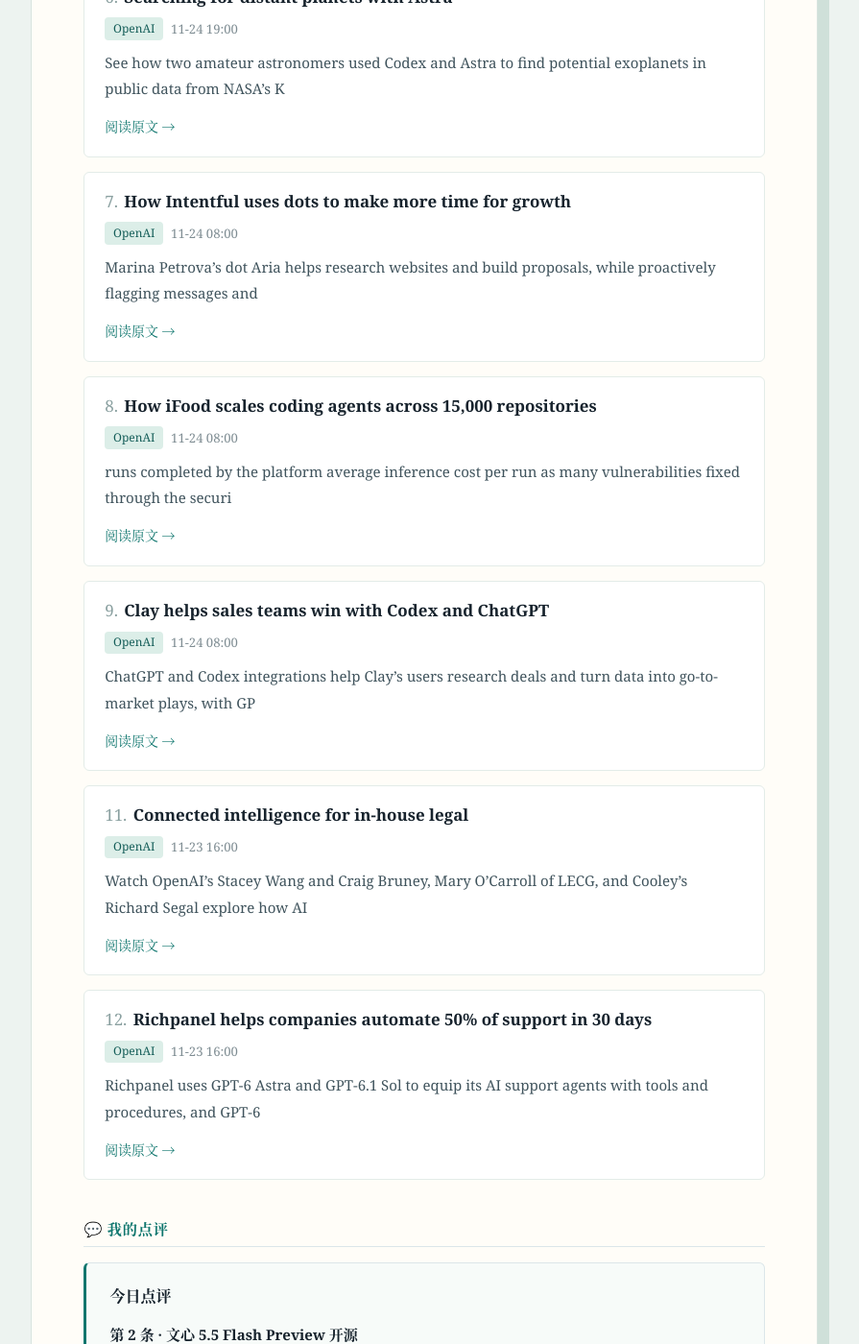
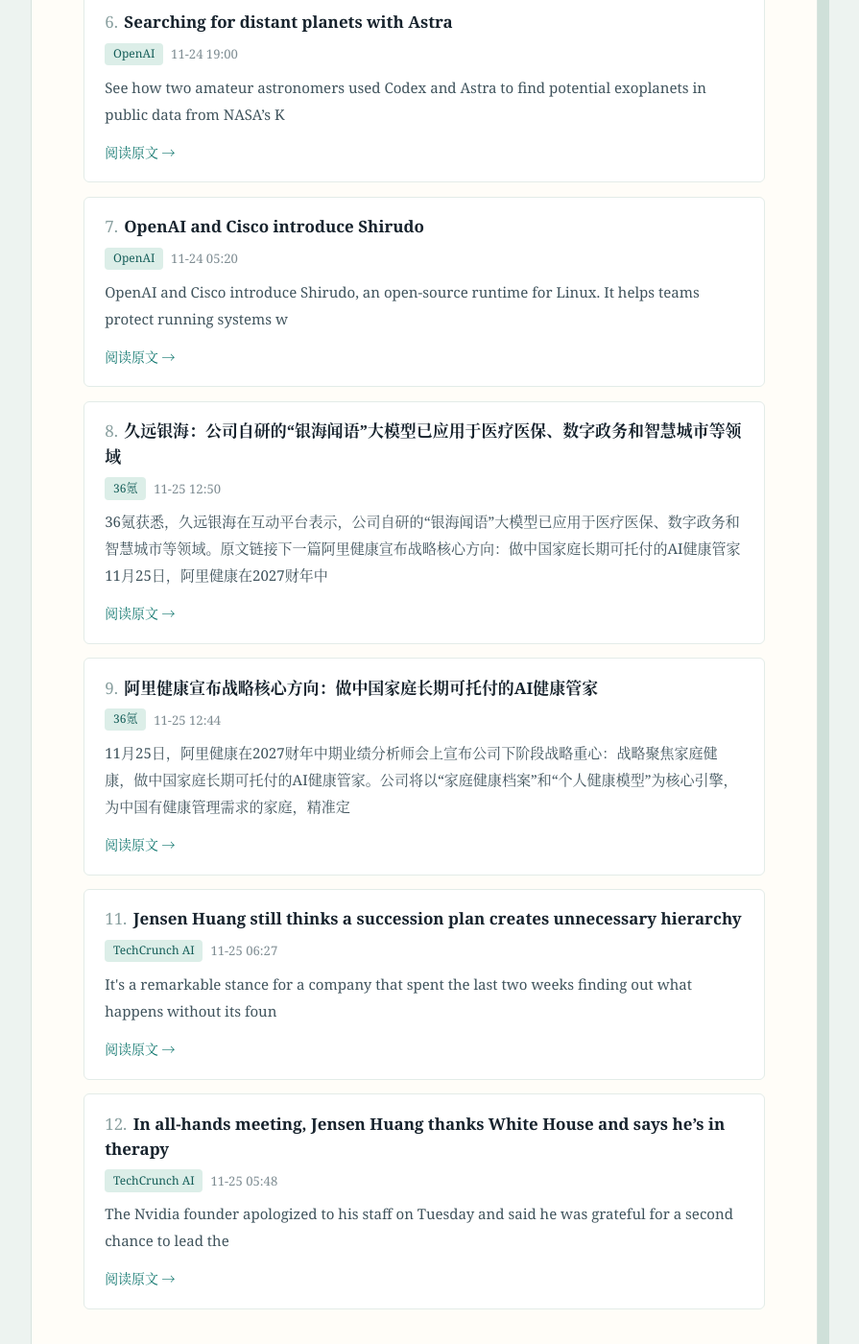
Before and after one commit to rong4xxz/rong4xxz.github.io, a Jekyll site: the page daily/daily.html, which Jekyll copies as it is, in a window 1280 px wide and 1400 px high, scrolled down 1845 px. Shown: the whole window at 96% size, without its empty margins (198-1093 px from the left). Built offline with Jekyll 4.4.1, drawn with Linux system fonts in a browser that asks for light colours; some of the changed text lies outside the part shown.

Commit message:
chore(daily): 更新 AI 日报 2026-11-25

```diff
--- a/daily/daily.html
+++ b/daily/daily.html
@@ -77,21 +77,21 @@ footer{margin-top:2.6rem;padding-top:1.2rem;border-top:1px solid #dce6e9;
 @media(max-width:560px){body{padding:1rem .7rem}
  .container{box-shadow:6px 6px 0 #cfe0d9;padding:1.5rem 1.2rem}}
 </style></head>
-<body><div class="container"><div class="topnav"><a class="" href="index.html">🏠 首页</a><a class="on" href="daily.html">📰 日报</a></div><header><h1>🤖 AI 日报 · 2026-11-25</h1><div class="sub">时间窗：最近 48 小时 · 共 56 条 · 由 ai_daily.py 自动生成</div></header>
+<body><div class="container"><div class="topnav"><a class="" href="index.html">🏠 首页</a><a class="on" href="daily.html">📰 日报</a></div><header><h1>🤖 AI 日报 · 2026-11-25</h1><div class="sub">时间窗：最近 48 小时 · 共 51 条 · 由 ai_daily.py 自动生成</div></header>
 <h2 class="sec">🔥 今日必读</h2>
 <div class="item hot"><h3><span class="num">2.</span>文心 5.5 Flash Preview正式开源，采用 Apache 2.0 协议</h3><div class="meta"><span class="hotbadge">🔥 今日必读</span><span class="src">量子位</span>11-24 14:22</div><p class="sum">11 月 24 日，文心 5.5 Flash Preview（ERNIE 5.5 Flash Preview）正式开源，采用 Apache 2.0 协议面向全球开源社区开放。开发者可在 Hugging Face、Mode</p><a class="read" href="https://www.qbitai.com/2026/11/512354.html" target="_blank" rel="noopener">阅读原文 →</a></div>
 <div class="item hot"><h3><span class="num">3.</span>蚂蚁OceanBase发布湖库一体AI数据平台OceanLake，核心引擎向全球开源</h3><div class="meta"><span class="hotbadge">🔥 今日必读</span><span class="src">量子位</span>11-24 11:30</div><p class="sum">11月24日，蚂蚁OceanBase AI数据大会在北京召开。OceanBase CEO杨冰在会上表示，当模型越来越先进，Agent基建越来越成熟，挑战终将回归数据。面向这一变化，AI时代的数据基础设施应坚持“湖库一体、</p><a class="read" href="https://www.qbitai.com/2026/11/512330.html" target="_blank" rel="noopener">阅读原文 →</a></div>
-<div class="item hot"><h3><span class="num">10.</span>OpenAI and Cisco introduce Shirudo</h3><div class="meta"><span class="hotbadge">🔥 今日必读</span><span class="src">OpenAI</span>11-24 05:20</div><p class="sum">OpenAI and Cisco introduce Shirudo, an open-source runtime for Linux. It helps teams protect running systems w</p><a class="read" href="https://openai.com/index/introducing-shirudo" target="_blank" rel="noopener">阅读原文 →</a></div>
+<div class="item hot"><h3><span class="num">10.</span>Yale’s Sonnenfeld: Nvidia is a ‘detriment’ to US industrial might — not a champion</h3><div class="meta"><span class="hotbadge">🔥 今日必读</span><span class="src">TechCrunch AI</span>11-25 08:12</div><p class="sum">Yale&#x27;s Jeffrey Sonnenfeld warns that what the market cheered Monday, Jensen Huang&#x27;s White House–backed return</p><a class="read" href="https://techcrunch.com/2026/11/24/yales-sonnenfeld-nvidia-is-a-detriment-to-u-s-industrial-might-not-a-champion/" target="_blank" rel="noopener">阅读原文 →</a></div>
 <h2 class="sec">全部条目</h2>
 <div class="item"><h3><span class="num">1.</span>业界首提“端侧超节点”，让端侧AI组队计算：AI效率暴涨270%，不用换芯片或模型</h3><div class="meta"><span class="src">量子位</span>11-24 14:35</div><p class="sum">同样一组芯片、同样一批模型，只是改变系统组织计算任务的方式，AI的有效任务吞吐量还能提升多少？ 一家长期深耕端侧AI基础设施的中国科技公司实测，有效吞吐量能提升270%。 汽车的引擎决定单辆车的性能，道路网络和交通调度则</p><a class="read" href="https://www.qbitai.com/2026/11/512362.html" target="_blank" rel="noopener">阅读原文 →</a></div>
 <div class="item"><h3><span class="num">4.</span>具身行业，终于等来了自己的通用智能时刻</h3><div class="meta"><span class="src">量子位</span>11-24 09:51</div><p class="sum">机器人不经任务微调，直接上手陌生任务，成绩竟然超过了专门训练过的模型！？ 更夸张的是，全程没有任何任务微调，成绩竟比经过多任务微调的π0.5还高出70.8%。 在语义任务上，模型成功率甚至直接冲到78%，远超π0.5的4</p><a class="read" href="https://www.qbitai.com/2026/11/512264.html" target="_blank" rel="noopener">阅读原文 →</a></div>
 <div class="item"><h3><span class="num">5.</span>GPT-6 models demonstrate intrinsic protein-design capabilities</h3><div class="meta"><span class="src">OpenAI</span>11-24 21:00</div><p class="sum">GPT-6 models design protein structures and sequences using reasoning and code. Lab tests found evidence of bin</p><a class="read" href="https://openai.com/index/gpt-6-models-demonstrate-intrinsic-protein-design-capabilities" target="_blank" rel="noopener">阅读原文 →</a></div>
 <div class="item"><h3><span class="num">6.</span>Searching for distant planets with Astra</h3><div class="meta"><span class="src">OpenAI</span>11-24 19:00</div><p class="sum">See how two amateur astronomers used Codex and Astra to find potential exoplanets in public data from NASA’s K</p><a class="read" href="https://openai.com/index/searching-for-distant-planets-with-astra" target="_blank" rel="noopener">阅读原文 →</a></div>
-<div class="item"><h3><span class="num">7.</span>How Intentful uses dots to make more time for growth</h3><div class="meta"><span class="src">OpenAI</span>11-24 08:00</div><p class="sum">Marina Petrova’s dot Aria helps research websites and build proposals, while proactively flagging messages and</p><a class="read" href="https://openai.com/business/customer-stories/intentful-dots" target="_blank" rel="noopener">阅读原文 →</a></div>
-<div class="item"><h3><span class="num">8.</span>How iFood scales coding agents across 15,000 repositories</h3><div class="meta"><span class="src">OpenAI</span>11-24 08:00</div><p class="sum">runs completed by the platform average inference cost per run as many vulnerabilities fixed through the securi</p><a class="read" href="https://openai.com/business/customer-stories/ifood" target="_blank" rel="noopener">阅读原文 →</a></div>
-<div class="item"><h3><span class="num">9.</span>Clay helps sales teams win with Codex and ChatGPT</h3><div class="meta"><span class="src">OpenAI</span>11-24 08:00</div><p class="sum">ChatGPT and Codex integrations help Clay’s users research deals and turn data into go-to-market plays, with GP</p><a class="read" href="https://openai.com/business/customer-stories/clay-plugins-openai" target="_blank" rel="noopener">阅读原文 →</a></div>
-<div class="item"><h3><span class="num">11.</span>Connected intelligence for in-house legal</h3><div class="meta"><span class="src">OpenAI</span>11-23 16:00</div><p class="sum">Watch OpenAI’s Stacey Wang and Craig Bruney, Mary O’Carroll of LECG, and Cooley’s Richard Segal explore how AI</p><a class="read" href="https://openai.com/business/learn/connected-intelligence-for-in-house-legal" target="_blank" rel="noopener">阅读原文 →</a></div>
-<div class="item"><h3><span class="num">12.</span>Richpanel helps companies automate 50% of support in 30 days</h3><div class="meta"><span class="src">OpenAI</span>11-23 16:00</div><p class="sum">Richpanel uses GPT-6 Astra and GPT-6.1 Sol to equip its AI support agents with tools and procedures, and GPT-6</p><a class="read" href="https://openai.com/business/customer-stories/richpanel-ai-customer-support" target="_blank" rel="noopener">阅读原文 →</a></div>
+<div class="item"><h3><span class="num">7.</span>OpenAI and Cisco introduce Shirudo</h3><div class="meta"><span class="src">OpenAI</span>11-24 05:20</div><p class="sum">OpenAI and Cisco introduce Shirudo, an open-source runtime for Linux. It helps teams protect running systems w</p><a class="read" href="https://openai.com/index/introducing-shirudo" target="_blank" rel="noopener">阅读原文 →</a></div>
+<div class="item"><h3><span class="num">8.</span>久远银海：公司自研的“银海闻语”大模型已应用于医疗医保、数字政务和智慧城市等领域</h3><div class="meta"><span class="src">36氪</span>11-25 12:50</div><p class="sum">36氪获悉，久远银海在互动平台表示，公司自研的“银海闻语”大模型已应用于医疗医保、数字政务和智慧城市等领域。原文链接下一篇阿里健康宣布战略核心方向：做中国家庭长期可托付的AI健康管家11月25日，阿里健康在2027财年中</p><a class="read" href="https://www.36kr.com/newsflashes/4084699238328704" target="_blank" rel="noopener">阅读原文 →</a></div>
+<div class="item"><h3><span class="num">9.</span>阿里健康宣布战略核心方向：做中国家庭长期可托付的AI健康管家</h3><div class="meta"><span class="src">36氪</span>11-25 12:44</div><p class="sum">11月25日，阿里健康在2027财年中期业绩分析师会上宣布公司下阶段战略重心：战略聚焦家庭健康，做中国家庭长期可托付的AI健康管家。公司将以“家庭健康档案”和“个人健康模型”为核心引擎，为中国有健康管理需求的家庭，精准定</p><a class="read" href="https://www.36kr.com/newsflashes/4084692544891527" target="_blank" rel="noopener">阅读原文 →</a></div>
+<div class="item"><h3><span class="num">11.</span>Jensen Huang still thinks a succession plan creates unnecessary hierarchy</h3><div class="meta"><span class="src">TechCrunch AI</span>11-25 06:27</div><p class="sum">It&#x27;s a remarkable stance for a company that spent the last two weeks finding out what happens without its foun</p><a class="read" href="https://techcrunch.com/2026/11/24/jensen-huang-still-thinks-a-succession-plan-creates-unnecessary-hierarchy/" target="_blank" rel="noopener">阅读原文 →</a></div>
+<div class="item"><h3><span class="num">12.</span>In all-hands meeting, Jensen Huang thanks White House and says he’s in therapy</h3><div class="meta"><span class="src">TechCrunch AI</span>11-25 05:48</div><p class="sum">The Nvidia founder apologized to his staff on Tuesday and said he was grateful for a second chance to lead the</p><a class="read" href="https://techcrunch.com/2026/11/24/in-all-hands-meeting-jensen-huang-thanks-white-house-and-says-hes-in-therapy/" target="_blank" rel="noopener">阅读原文 →</a></div>
 <h2 class="sec">💬 我的点评</h2>
 <div class="comment"><h3>今日点评</h3><p><strong>第 2 条 · 文心 5.5 Flash Preview 开源</strong></p>
 <p>总参数 2800 亿、每 token 激活 140 亿，MoE 架构，支持 100 万 token 上下文。这个体量本地跑不了（FP8 也要约 280GB），跟「小模型」不是一个赛道。CodeArena WebDev 1668 分是「开源第二、国产第四」，前面还有 Kimi K3.1 Pro、Qwen3.8-Max。百度确实慢了，但 Apache 2.0 彻底放开，对要私有化部署的国内企业仍有吸引力——它的位置不是抢第一，是吃掉国产合规那一块。</p>
--- a/daily/index.html
+++ b/daily/index.html
@@ -83,5 +83,5 @@ footer{margin-top:2.6rem;padding-top:1.2rem;border-top:1px solid #dce6e9;
 <div class="stat"><div class="k">最新一期</div><div class="v" style="font-size:1.1rem">2026-11-25</div></div>
 </div>
 <a class="item" href="daily.html" style="display:block;color:inherit"><h3>今日日报 →</h3><div class="sub">今日必读 · 全部条目 · 我的点评 · 历史归档</div></a>
-<footer>Jarvis · 自动生成于 2026-11-25 13:07</footer>
+<footer>Jarvis · 自动生成于 2026-11-25 13:08</footer>
 </div></body></html>
```
Also changed, not shown: other parts of daily/daily.html (+1 -1 lines), daily/day/2026-11-25.html (+8 -8 lines).
